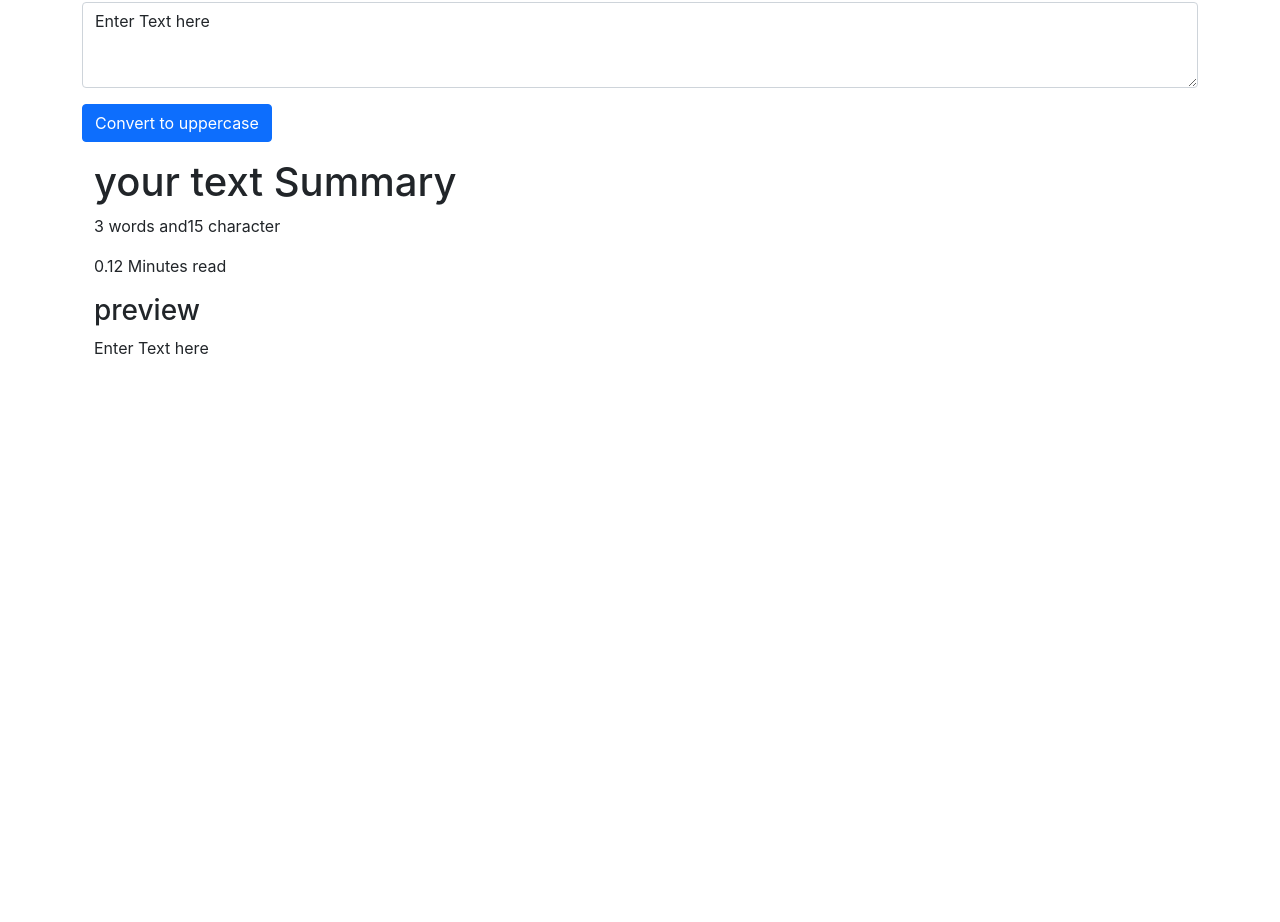
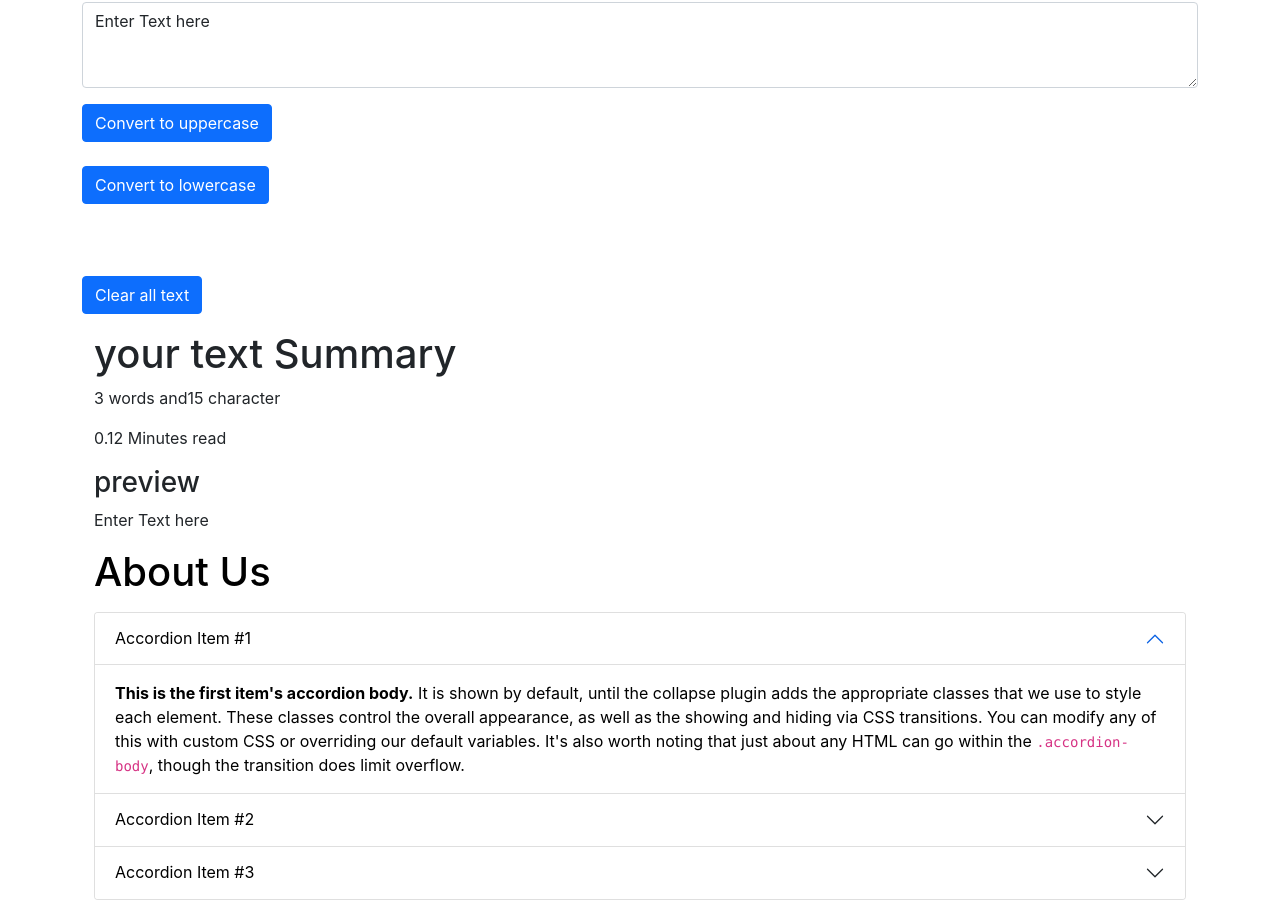
Before and after one commit to amirsarfraz/react-application, a React (Create React App) app: page / in a window 1280 px wide. Shown: the part 110-1032 px from the top of the page. Before the commit the page ends 800 px from the top, so only its background shows below. Built offline with nearby package versions, Linux system fonts and the light colour scheme.

Commit message:
dark and white background color

```diff
--- a/src/App.js
+++ b/src/App.js
@@ -1,12 +1,14 @@
 import './App.css';
 import Navbar from './components/Navbar';
 import TextForm from './components/TextForm';
+import About from './components/About';
 function App() {
   return (
 <>
 <Navbar title="amirsarfraz"/>
 <div className='container'>
 <TextForm heading ="Enter the text to analiyze" />
+<About />
 </div>
 </>
   );
--- /dev/null
+++ b/src/components/About.js
@@ -0,0 +1,96 @@
+import React, { useState } from "react";
+function About() {
+  const [myStyle, setMyStyle] = useState({
+        color: 'black',
+        backgroundColor: 'white'
+})
+const [btntext, setBtnText] = useState("Enable Dark Mode")
+const toggalStyle= () =>{
+  if(myStyle.color === 'black'){
+  setMyStyle({
+    color: 'white',
+    backgroundColor: 'black'
+})
+setBtnText("Enable Light Mode");
+}
+else{
+    setMyStyle({
+       color: 'black',
+       backgroundColor: 'white'
+
+  })
+setBtnText("Enable Dark Mode");
+
+}
+}
+
+    return(
+    <>
+        <div className="container" style={myStyle}>
+            <h1 className="my-3">About Us</h1>
+        <div className="accordion" id="accordionExample" style={myStyle}>
+  <div className="accordion-item">
+    <h2 className="accordion-header" id="headingOne">
+      <button className="accordion-button" type="button" data-bs-toggle="collapse"
+       data-bs-target="#collapseOne" aria-expanded="true" aria-controls="collapseOne" style={myStyle}>
+        Accordion Item #1
+      </button>
+    </h2>
+    <div id="collapseOne" className="accordion-collapse collapse show"
+     aria-labelledby="headingOne" data-bs-parent="#accordionExample">
+      <div className="accordion-body" style={myStyle}>
+        <strong>This is the first item's accordion body.</strong> It is shown by default,
+         until the collapse plugin adds the appropriate classes that we use to style each element.
+          These classes control the overall appearance, as well as the showing and hiding via CSS
+           transitions. You can modify any of this with custom CSS or overriding our default variables.
+            It's also worth noting that just about any HTML can go within the <code>.accordion-body</code>,
+             though the transition does limit overflow.
+      </div>
+    </div>
+  </div>
+  <div className="accordion-item">
+    <h2 className="accordion-header" id="headingTwo">
+      <button className="accordion-button collapsed" type="button" data-bs-toggle="collapse"
+       data-bs-target="#collapseTwo" aria-expanded="false" aria-controls="collapseTwo" style={myStyle}>
+        Accordion Item #2
+      </button>
+    </h2>
+    <div id="collapseTwo" className="accordion-collapse collapse" aria-labelledby="headingTwo"
+     data-bs-parent="#accordionExample">
+      <div className="accordion-body" style={myStyle}>
+        <strong>This is the second item's accordion body.</strong> It is hidden by default,
+         until the collapse plugin adds the appropriate classes that we use to style each element.
+          These classes control the overall appearance, as well as the showing and hiding via CSS transitions.
+           You can modify any of this with custom CSS or overriding our default variables. It's also worth
+           noting that just about any HTML can go within the <code>.accordion-body</code>, though the
+            transition does limit overflow.
+      </div>
+    </div>
+  </div>
+  <div className="accordion-item">
+    <h2 className="accordion-header" id="headingThree">
+      <button className="accordion-button collapsed" type="button" data-bs-toggle="collapse"
+       data-bs-target="#collapseThree" aria-expanded="false" aria-controls="collapseThree" style={myStyle}>
+        Accordion Item #3
+      </button>
+    </h2>
+    <div id="collapseThree" className="accordion-collapse collapse" aria-labelledby="headingThree"
+     data-bs-parent="#accordionExample">
+      <div className="accordion-body" style={myStyle}>
+        <strong>This is the third item's accordion body.</strong> It is hidden by default,
+         until the collapse plugin adds the appropriate classes that we use to style each element.
+          These classes control the overall appearance, as well as the showing and hiding via CSS
+          transitions. You can modify any of this with custom CSS or overriding our default variables.
+           It's also worth noting that just about any HTML can go within the <code>.accordion-body</code>,
+            though the transition does limit overflow.
+      </div>
+    </div>
+  </div>
+</div>
+<button type="button" onClick={toggalStyle} className="btn btn-primary mt-4">{btntext}</button>
+</div>
+</>
+    )
+
+}
+export default About;
--- a/src/components/TextForm.js
+++ b/src/components/TextForm.js
@@ -8,13 +8,23 @@
     const handleOnChange = (event) =>{
         setText(event.target.value);
     }
+    const  handleUpClear = () =>{
+        setText('');
+    }
+    const handleInClick = () =>{
+        setText(text.toLocaleLowerCase());
+    }
     return(
         <>
         <h1>{props.heading}</h1>
         <div className="mb-3">
         <textarea className="form-control" id="myBox" value={text} onChange={handleOnChange} rows="3"></textarea>
         </div>
-        <button className="btn btn-primary" onClick={handleUpClick}>Convert to uppercase</button>
+        <button className="btn btn-primary mb-13" onClick={handleUpClick}>Convert to uppercase</button><br /><br/>
+        <button className="btn btn-primary" onClick={handleInClick}>Convert to lowercase</button><br /><br/>
+        <br /><br/>
+        <button className="btn btn-primary" onClick={handleUpClear}>Clear all text</button>
+
         <div className="container my-3">
         <h1>your text Summary</h1>
         <p>{text.split(" ").length} words and{text.length} character</p>
```
